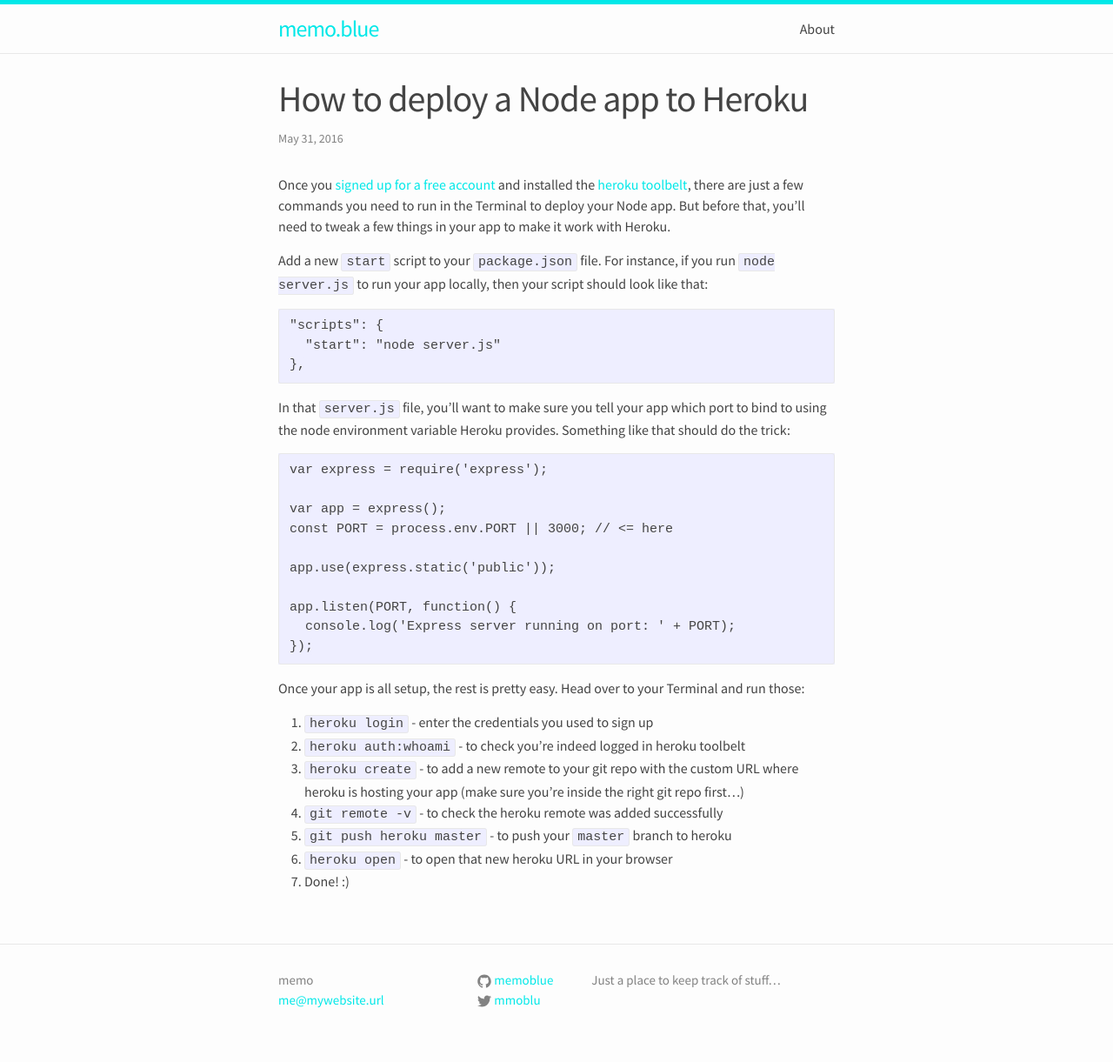
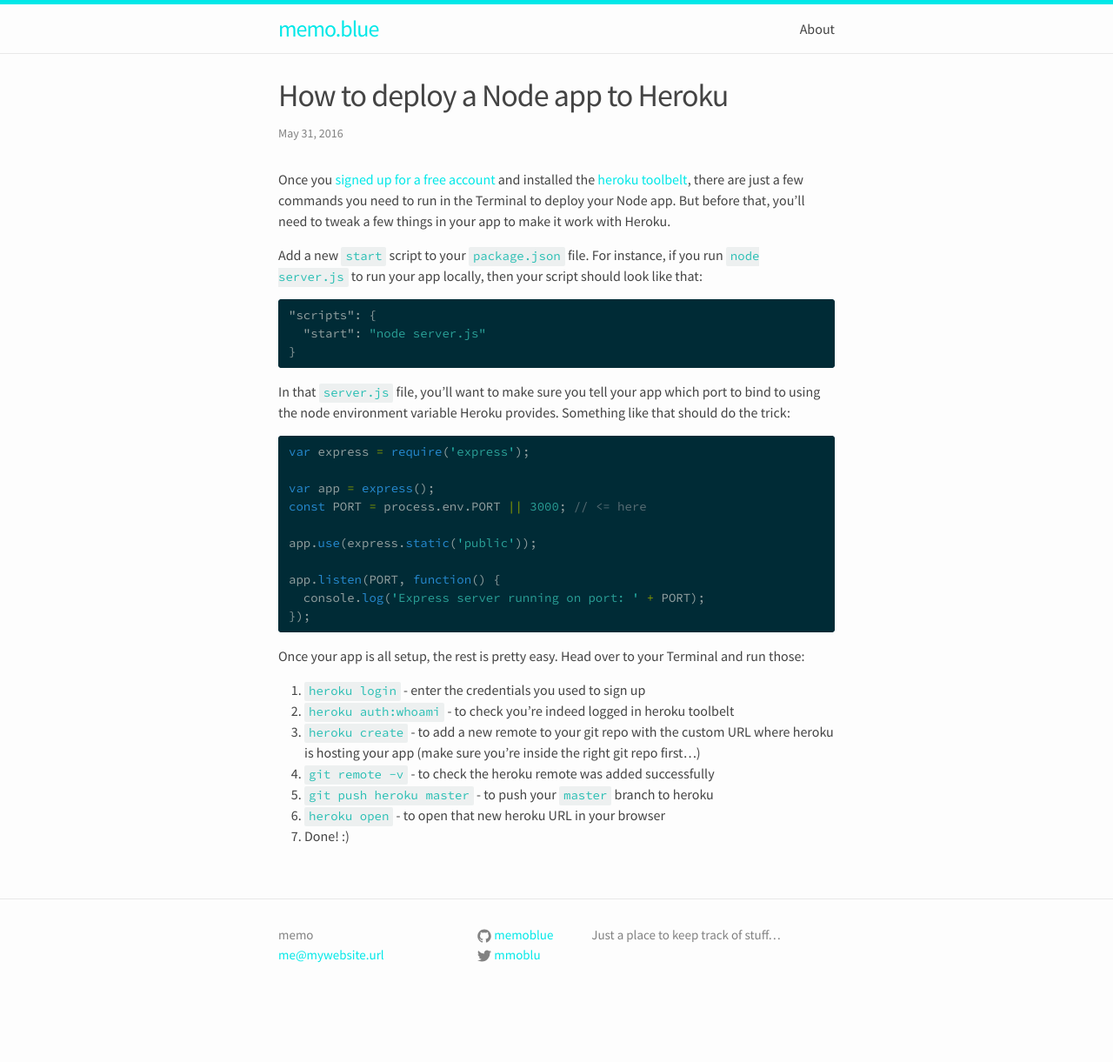
Before and after one commit to memoblue/memoblue.github.io, a Jekyll site: the page built from _posts/2016-05-31-deploy-app-to-heroku.md, in a window 1280 px wide. Shown: the whole page at 87% size. Built offline with Jekyll 4.4.1, drawn with Linux system fonts in a browser that asks for light colours; after the commit the page ends 1169 px from its top, so only the background shows below that.

Commit message:
added solarize theme to Rouge and Source Code Pro font

````diff
--- a/_includes/head.html
+++ b/_includes/head.html
@@ -6,7 +6,7 @@
   <title>{% if page.title %}{{ page.title | escape }}{% else %}{{ site.title | escape }}{% endif %}</title>
   <meta name="description" content="{% if page.excerpt %}{{ page.excerpt | strip_html | strip_newlines | truncate: 160 }}{% else %}{{ site.description }}{% endif %}">
 
-  <link rel='stylesheet' type='text/css' href='https://fonts.googleapis.com/css?family=Source+Sans+Pro:400,400italic,600'>
+  <link rel='stylesheet' type='text/css' href='https://fonts.googleapis.com/css?family=Source+Code+Pro|Source+Sans+Pro:400,400italic,600'>
   <link rel="stylesheet" href="{{ "/css/main.css" | prepend: site.baseurl }}">
   <link rel="canonical" href="{{ page.url | replace:'index.html','' | prepend: site.baseurl | prepend: site.url }}">
   <link rel="alternate" type="application/rss+xml" title="{{ site.title }}" href="{{ "/feed.xml" | prepend: site.baseurl | prepend: site.url }}">
--- a/_posts/2016-05-31-deploy-app-to-heroku.md
+++ b/_posts/2016-05-31-deploy-app-to-heroku.md
@@ -9,15 +9,15 @@
 
 Add a new `start` script to your `package.json` file. For instance, if you run `node server.js` to run your app locally, then your script should look like that:
 
-```
+```json
 "scripts": {
   "start": "node server.js"
-},
+}
 ```
 
 In that `server.js` file, you'll want to make sure you tell your app which port to bind to using the node environment variable Heroku provides. Something like that should do the trick:
 
-```
+```javascript
 var express = require('express');
 
 var app = express();
--- a/_sass/_base.scss
+++ b/_sass/_base.scss
@@ -124,14 +124,15 @@
  */
 pre,
 code {
-    font-size: 15px;
-    border: 1px solid $grey-color-light;
-    border-radius: 3px;
-    background-color: #eef;
+    font-size: 14px;
+    font-family: 'Source Code Pro', monospace;
+    border-radius: 2px;
+    color: #27beb3;
+    background-color: #edf0f0;
 }
 
 code {
-    padding: 1px 5px;
+    padding: 1px 5px 3px;
 }
 
 pre {
--- a/_sass/_layout.scss
+++ b/_sass/_layout.scss
@@ -199,12 +199,12 @@
 }
 
 .post-title {
-    font-size: 42px;
+    font-size: 36px;
     letter-spacing: -1px;
     line-height: 1;
 
     @include media-query($on-laptop) {
-        font-size: 36px;
+        font-size: 32px;
     }
 }
 
@@ -234,4 +234,19 @@
             font-size: 18px;
         }
     }
+
+    table {
+        margin-bottom: 1em;
+        border-collapse: collapse;
+        font-size: .9em;
+    }
+
+    th, td {
+        padding: 5px .75em 4px;
+        border: 1px solid $grey-color-light;
+    }
+
+    th {
+        text-align: left;
+    }
 }
--- a/_sass/_syntax-highlighting.scss
+++ b/_sass/_syntax-highlighting.scss
@@ -2,70 +2,83 @@
  * Syntax highlighting styles
  */
 .highlight {
-    background: #fff;
+    background: #fdf6e3;
     @extend %vertical-rhythm;
 
     .highlighter-rouge & {
-      background: #eef;
+        color: #93a1a1;
+        background-color: #002b36;
+        border-radius: 4px;
+        code {
+            background-color: #002b36;
+        }
     }
-
-    .c     { color: #998; font-style: italic } // Comment
-    .err   { color: #a61717; background-color: #e3d2d2 } // Error
-    .k     { font-weight: bold } // Keyword
-    .o     { font-weight: bold } // Operator
-    .cm    { color: #998; font-style: italic } // Comment.Multiline
-    .cp    { color: #999; font-weight: bold } // Comment.Preproc
-    .c1    { color: #998; font-style: italic } // Comment.Single
-    .cs    { color: #999; font-weight: bold; font-style: italic } // Comment.Special
-    .gd    { color: #000; background-color: #fdd } // Generic.Deleted
-    .gd .x { color: #000; background-color: #faa } // Generic.Deleted.Specific
-    .ge    { font-style: italic } // Generic.Emph
-    .gr    { color: #a00 } // Generic.Error
-    .gh    { color: #999 } // Generic.Heading
-    .gi    { color: #000; background-color: #dfd } // Generic.Inserted
-    .gi .x { color: #000; background-color: #afa } // Generic.Inserted.Specific
-    .go    { color: #888 } // Generic.Output
-    .gp    { color: #555 } // Generic.Prompt
-    .gs    { font-weight: bold } // Generic.Strong
-    .gu    { color: #aaa } // Generic.Subheading
-    .gt    { color: #a00 } // Generic.Traceback
-    .kc    { font-weight: bold } // Keyword.Constant
-    .kd    { font-weight: bold } // Keyword.Declaration
-    .kp    { font-weight: bold } // Keyword.Pseudo
-    .kr    { font-weight: bold } // Keyword.Reserved
-    .kt    { color: #458; font-weight: bold } // Keyword.Type
-    .m     { color: #099 } // Literal.Number
-    .s     { color: #d14 } // Literal.String
-    .na    { color: #008080 } // Name.Attribute
-    .nb    { color: #0086B3 } // Name.Builtin
-    .nc    { color: #458; font-weight: bold } // Name.Class
-    .no    { color: #008080 } // Name.Constant
-    .ni    { color: #800080 } // Name.Entity
-    .ne    { color: #900; font-weight: bold } // Name.Exception
-    .nf    { color: #900; font-weight: bold } // Name.Function
-    .nn    { color: #555 } // Name.Namespace
-    .nt    { color: #000080 } // Name.Tag
-    .nv    { color: #008080 } // Name.Variable
-    .ow    { font-weight: bold } // Operator.Word
-    .w     { color: #bbb } // Text.Whitespace
-    .mf    { color: #099 } // Literal.Number.Float
-    .mh    { color: #099 } // Literal.Number.Hex
-    .mi    { color: #099 } // Literal.Number.Integer
-    .mo    { color: #099 } // Literal.Number.Oct
-    .sb    { color: #d14 } // Literal.String.Backtick
-    .sc    { color: #d14 } // Literal.String.Char
-    .sd    { color: #d14 } // Literal.String.Doc
-    .s2    { color: #d14 } // Literal.String.Double
-    .se    { color: #d14 } // Literal.String.Escape
-    .sh    { color: #d14 } // Literal.String.Heredoc
-    .si    { color: #d14 } // Literal.String.Interpol
-    .sx    { color: #d14 } // Literal.String.Other
-    .sr    { color: #009926 } // Literal.String.Regex
-    .s1    { color: #d14 } // Literal.String.Single
-    .ss    { color: #990073 } // Literal.String.Symbol
-    .bp    { color: #999 } // Name.Builtin.Pseudo
-    .vc    { color: #008080 } // Name.Variable.Class
-    .vg    { color: #008080 } // Name.Variable.Global
-    .vi    { color: #008080 } // Name.Variable.Instance
-    .il    { color: #099 } // Literal.Number.Integer.Long
+    .c { color: #586e75 } /* Comment */
+    .err { color: #93a1a1 } /* Error */
+    .g { color: #93a1a1 } /* Generic */
+    .k { color: #859900 } /* Keyword */
+    .l { color: #93a1a1 } /* Literal */
+    .n { color: #93a1a1 } /* Name */
+    .o { color: #859900 } /* Operator */
+    .x { color: #cb4b16 } /* Other */
+    .p { color: #93a1a1 } /* Punctuation */
+    .cm { color: #586e75 } /* Comment.Multiline */
+    .cp { color: #859900 } /* Comment.Preproc */
+    .c1 { color: #586e75 } /* Comment.Single */
+    .cs { color: #859900 } /* Comment.Special */
+    .gd { color: #2aa198 } /* Generic.Deleted */
+    .ge { color: #93a1a1; font-style: italic } /* Generic.Emph */
+    .gr { color: #dc322f } /* Generic.Error */
+    .gh { color: #cb4b16 } /* Generic.Heading */
+    .gi { color: #859900 } /* Generic.Inserted */
+    .go { color: #93a1a1 } /* Generic.Output */
+    .gp { color: #93a1a1 } /* Generic.Prompt */
+    .gs { color: #93a1a1; font-weight: bold } /* Generic.Strong */
+    .gu { color: #cb4b16 } /* Generic.Subheading */
+    .gt { color: #93a1a1 } /* Generic.Traceback */
+    .kc { color: #cb4b16 } /* Keyword.Constant */
+    .kd { color: #268bd2 } /* Keyword.Declaration */
+    .kn { color: #859900 } /* Keyword.Namespace */
+    .kp { color: #859900 } /* Keyword.Pseudo */
+    .kr { color: #268bd2 } /* Keyword.Reserved */
+    .kt { color: #dc322f } /* Keyword.Type */
+    .ld { color: #93a1a1 } /* Literal.Date */
+    .m { color: #2aa198 } /* Literal.Number */
+    .s { color: #2aa198 } /* Literal.String */
+    .na { color: #93a1a1 } /* Name.Attribute */
+    .nb { color: #B58900 } /* Name.Builtin */
+    .nc { color: #268bd2 } /* Name.Class */
+    .no { color: #cb4b16 } /* Name.Constant */
+    .nd { color: #268bd2 } /* Name.Decorator */
+    .ni { color: #cb4b16 } /* Name.Entity */
+    .ne { color: #cb4b16 } /* Name.Exception */
+    .nf { color: #268bd2 } /* Name.Function */
+    .nl { color: #93a1a1 } /* Name.Label */
+    .nn { color: #93a1a1 } /* Name.Namespace */
+    .nx { color: #93a1a1 } /* Name.Other */
+    .py { color: #93a1a1 } /* Name.Property */
+    .nt { color: #268bd2 } /* Name.Tag */
+    .nv { color: #268bd2 } /* Name.Variable */
+    .ow { color: #859900 } /* Operator.Word */
+    .w { color: #93a1a1 } /* Text.Whitespace */
+    .mf { color: #2aa198 } /* Literal.Number.Float */
+    .mh { color: #2aa198 } /* Literal.Number.Hex */
+    .mi { color: #2aa198 } /* Literal.Number.Integer */
+    .mo { color: #2aa198 } /* Literal.Number.Oct */
+    .sb { color: #586e75 } /* Literal.String.Backtick */
+    .sc { color: #2aa198 } /* Literal.String.Char */
+    .sd { color: #93a1a1 } /* Literal.String.Doc */
+    .s2 { color: #2aa198 } /* Literal.String.Double */
+    .se { color: #cb4b16 } /* Literal.String.Escape */
+    .sh { color: #93a1a1 } /* Literal.String.Heredoc */
+    .si { color: #2aa198 } /* Literal.String.Interpol */
+    .sx { color: #2aa198 } /* Literal.String.Other */
+    .sr { color: #dc322f } /* Literal.String.Regex */
+    .s1 { color: #2aa198 } /* Literal.String.Single */
+    .ss { color: #2aa198 } /* Literal.String.Symbol */
+    .bp { color: #268bd2 } /* Name.Builtin.Pseudo */
+    .vc { color: #268bd2 } /* Name.Variable.Class */
+    .vg { color: #268bd2 } /* Name.Variable.Global */
+    .vi { color: #268bd2 } /* Name.Variable.Instance */
+    .il { color: #2aa198 } /* Literal.Number.Integer.Long */
 }
````
Also changed, not shown: _posts/2016-06-03-javascript-string-methods.md (+5 -5 lines).
